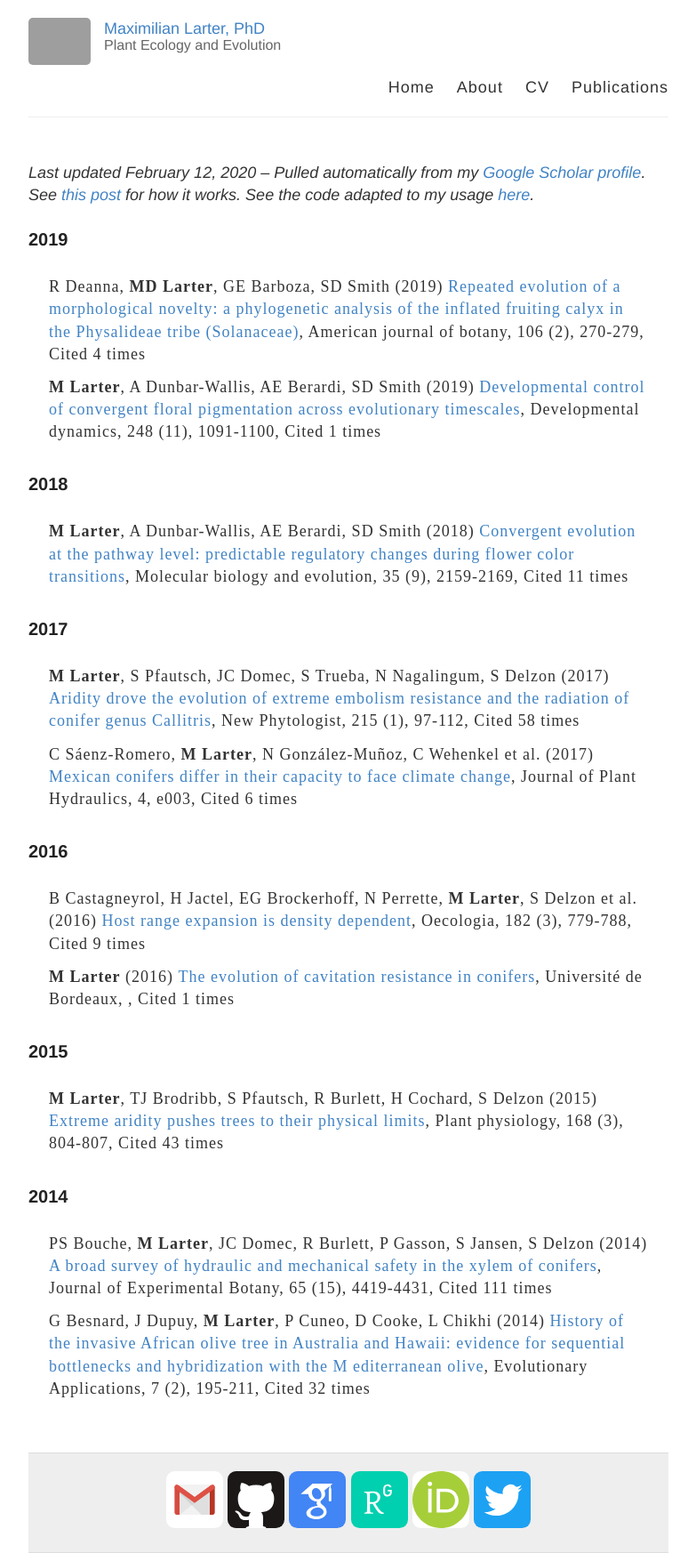
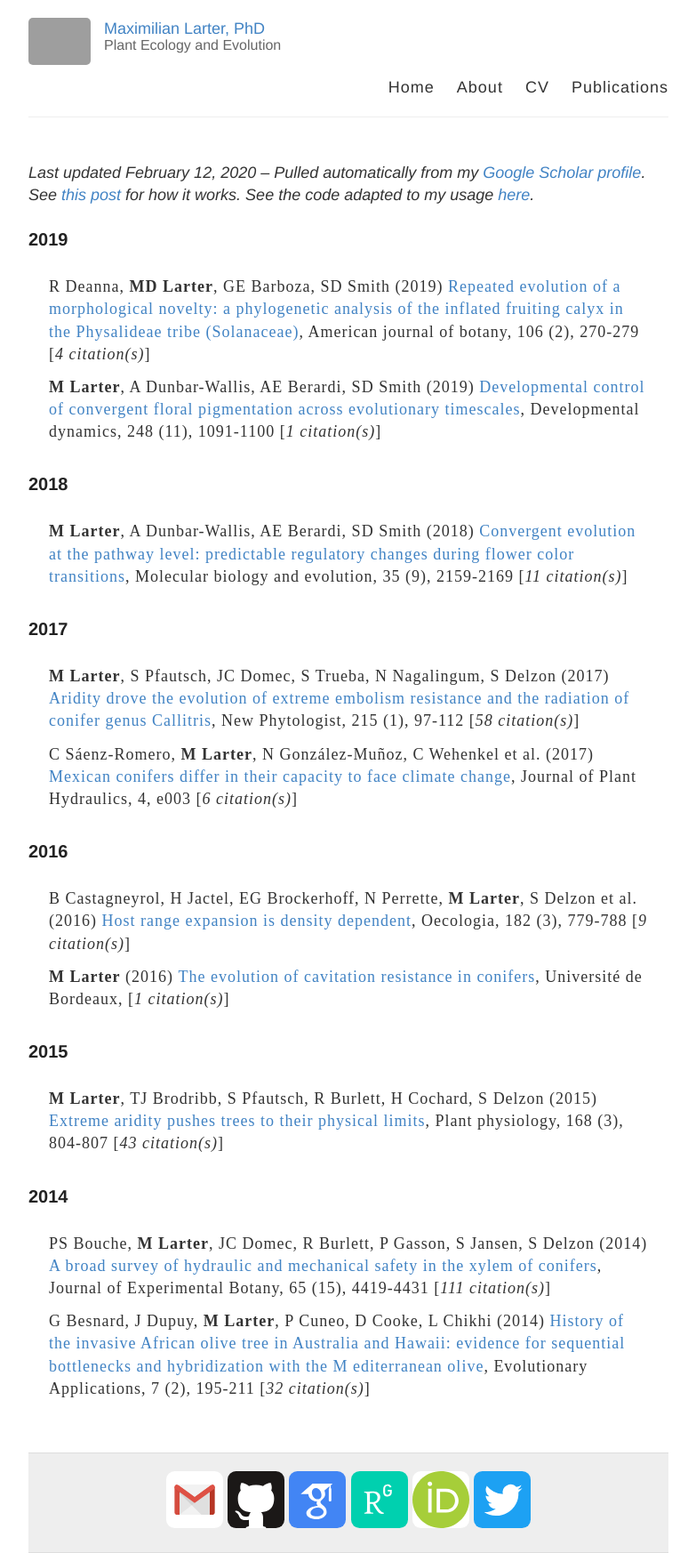
Before and after one commit to MaxLarter/maxlarter.github.io, a Jekyll site: the page publications/publications.html, which Jekyll copies as it is, in a window 1280 px wide. Shown: the whole page at 89% size, without its empty margins (248-1031 px from the left). Built offline with Jekyll 4.4.1, drawn with Linux system fonts in a browser that asks for light colours; grey boxes are pictures that could not be loaded.

Commit message:
changed citations tag

```diff
--- a/publications/publications.html
+++ b/publications/publications.html
@@ -43,31 +43,31 @@
 <p><i>Last updated February 12, 2020 &ndash; Pulled automatically from my <a href="https://scholar.google.com/citations?user=-WJKy_EAAAAJ&hl=en">Google Scholar profile</a>. See <a href="https://thackl.github.io/automatically-update-publications-with-R-scholar" target="_blank">this post</a> for how it works. See the code adapted to my usage <a href = "https://github.com/MaxLarter/maxlarter.github.io/blob/master/.R.Rmd" target="_blank">here</a>.</i></p>
 <h3>2019</h3>
 <table><tbody>
-<tr><td width="100%">R Deanna, <b>MD Larter</b>, GE Barboza, SD Smith (2019) <a href="https://scholar.google.com/scholar?oi=bibs&cluster=16499343858503107949&btnI=1&hl=en" target="_blank">Repeated evolution of a morphological novelty: a phylogenetic analysis of the inflated fruiting calyx in the Physalideae tribe (Solanaceae)</a>, American journal of botany, 106 (2), 270-279, Cited 4 times</td></tr>
-<tr><td width="100%"><b>M Larter</b>, A Dunbar-Wallis, AE Berardi, SD Smith (2019) <a href="https://scholar.google.com/scholar?oi=bibs&cluster=7438410019076898696&btnI=1&hl=en" target="_blank">Developmental control of convergent floral pigmentation across evolutionary timescales</a>, Developmental dynamics, 248 (11), 1091-1100, Cited 1 times</td></tr>
+<tr><td width="100%">R Deanna, <b>MD Larter</b>, GE Barboza, SD Smith (2019) <a href="https://scholar.google.com/scholar?oi=bibs&cluster=16499343858503107949&btnI=1&hl=en" target="_blank">Repeated evolution of a morphological novelty: a phylogenetic analysis of the inflated fruiting calyx in the Physalideae tribe (Solanaceae)</a>, American journal of botany, 106 (2), 270-279 [<i>4 citation(s)</i>]</td></tr>
+<tr><td width="100%"><b>M Larter</b>, A Dunbar-Wallis, AE Berardi, SD Smith (2019) <a href="https://scholar.google.com/scholar?oi=bibs&cluster=7438410019076898696&btnI=1&hl=en" target="_blank">Developmental control of convergent floral pigmentation across evolutionary timescales</a>, Developmental dynamics, 248 (11), 1091-1100 [<i>1 citation(s)</i>]</td></tr>
 </tbody></table>
 <h3>2018</h3>
 <table><tbody>
-<tr><td width="100%"><b>M Larter</b>, A Dunbar-Wallis, AE Berardi, SD Smith (2018) <a href="https://scholar.google.com/scholar?oi=bibs&cluster=11201834981456518859&btnI=1&hl=en" target="_blank">Convergent evolution at the pathway level: predictable regulatory changes during flower color transitions</a>, Molecular biology and evolution, 35 (9), 2159-2169, Cited 11 times</td></tr>
+<tr><td width="100%"><b>M Larter</b>, A Dunbar-Wallis, AE Berardi, SD Smith (2018) <a href="https://scholar.google.com/scholar?oi=bibs&cluster=11201834981456518859&btnI=1&hl=en" target="_blank">Convergent evolution at the pathway level: predictable regulatory changes during flower color transitions</a>, Molecular biology and evolution, 35 (9), 2159-2169 [<i>11 citation(s)</i>]</td></tr>
 </tbody></table>
 <h3>2017</h3>
 <table><tbody>
-<tr><td width="100%"><b>M Larter</b>, S Pfautsch, JC Domec, S Trueba, N Nagalingum, S Delzon (2017) <a href="https://scholar.google.com/scholar?oi=bibs&cluster=4804134455145345797&btnI=1&hl=en" target="_blank">Aridity drove the evolution of extreme embolism resistance and the radiation of conifer genus Callitris</a>, New Phytologist, 215 (1), 97-112, Cited 58 times</td></tr>
-<tr><td width="100%">C S&aacute;enz-Romero, <b>M Larter</b>, N Gonz&aacute;lez-Mu&ntilde;oz, C Wehenkel et al. (2017) <a href="https://scholar.google.com/scholar?oi=bibs&cluster=5266428869511454346&btnI=1&hl=en" target="_blank">Mexican conifers differ in their capacity to face climate change</a>, Journal of Plant Hydraulics, 4, e003, Cited 6 times</td></tr>
+<tr><td width="100%"><b>M Larter</b>, S Pfautsch, JC Domec, S Trueba, N Nagalingum, S Delzon (2017) <a href="https://scholar.google.com/scholar?oi=bibs&cluster=4804134455145345797&btnI=1&hl=en" target="_blank">Aridity drove the evolution of extreme embolism resistance and the radiation of conifer genus Callitris</a>, New Phytologist, 215 (1), 97-112 [<i>58 citation(s)</i>]</td></tr>
+<tr><td width="100%">C S&aacute;enz-Romero, <b>M Larter</b>, N Gonz&aacute;lez-Mu&ntilde;oz, C Wehenkel et al. (2017) <a href="https://scholar.google.com/scholar?oi=bibs&cluster=5266428869511454346&btnI=1&hl=en" target="_blank">Mexican conifers differ in their capacity to face climate change</a>, Journal of Plant Hydraulics, 4, e003 [<i>6 citation(s)</i>]</td></tr>
 </tbody></table>
 <h3>2016</h3>
 <table><tbody>
-<tr><td width="100%">B Castagneyrol, H Jactel, EG Brockerhoff, N Perrette, <b>M Larter</b>, S Delzon et al. (2016) <a href="https://scholar.google.com/scholar?oi=bibs&cluster=1773796631811663665,16343117280638727458&btnI=1&hl=en" target="_blank">Host range expansion is density dependent</a>, Oecologia, 182 (3), 779-788, Cited 9 times</td></tr>
-<tr><td width="100%"><b>M Larter</b> (2016) <a href="https://scholar.google.com/scholar?oi=bibs&cluster=12665305439204621830,4400578564590185328&btnI=1&hl=en" target="_blank">The evolution of cavitation resistance in conifers</a>, Universit&eacute; de Bordeaux, , Cited 1 times</td></tr>
+<tr><td width="100%">B Castagneyrol, H Jactel, EG Brockerhoff, N Perrette, <b>M Larter</b>, S Delzon et al. (2016) <a href="https://scholar.google.com/scholar?oi=bibs&cluster=1773796631811663665,16343117280638727458&btnI=1&hl=en" target="_blank">Host range expansion is density dependent</a>, Oecologia, 182 (3), 779-788 [<i>9 citation(s)</i>]</td></tr>
+<tr><td width="100%"><b>M Larter</b> (2016) <a href="https://scholar.google.com/scholar?oi=bibs&cluster=12665305439204621830,4400578564590185328&btnI=1&hl=en" target="_blank">The evolution of cavitation resistance in conifers</a>, Universit&eacute; de Bordeaux,  [<i>1 citation(s)</i>]</td></tr>
 </tbody></table>
 <h3>2015</h3>
 <table><tbody>
-<tr><td width="100%"><b>M Larter</b>, TJ Brodribb, S Pfautsch, R Burlett, H Cochard, S Delzon (2015) <a href="https://scholar.google.com/scholar?oi=bibs&cluster=12592353405320477884&btnI=1&hl=en" target="_blank">Extreme aridity pushes trees to their physical limits</a>, Plant physiology, 168 (3), 804-807, Cited 43 times</td></tr>
+<tr><td width="100%"><b>M Larter</b>, TJ Brodribb, S Pfautsch, R Burlett, H Cochard, S Delzon (2015) <a href="https://scholar.google.com/scholar?oi=bibs&cluster=12592353405320477884&btnI=1&hl=en" target="_blank">Extreme aridity pushes trees to their physical limits</a>, Plant physiology, 168 (3), 804-807 [<i>43 citation(s)</i>]</td></tr>
 </tbody></table>
 <h3>2014</h3>
 <table><tbody>
-<tr><td width="100%">PS Bouche, <b>M Larter</b>, JC Domec, R Burlett, P Gasson, S Jansen, S Delzon (2014) <a href="https://scholar.google.com/scholar?oi=bibs&cluster=7598971997742984615,1531316099610413598&btnI=1&hl=en" target="_blank">A broad survey of hydraulic and mechanical safety in the xylem of conifers</a>, Journal of Experimental Botany, 65 (15), 4419-4431, Cited 111 times</td></tr>
-<tr><td width="100%">G Besnard, J Dupuy, <b>M Larter</b>, P Cuneo, D Cooke, L Chikhi (2014) <a href="https://scholar.google.com/scholar?oi=bibs&cluster=7337423886656513929&btnI=1&hl=en" target="_blank">History of the invasive African olive tree in Australia and Hawaii: evidence for sequential bottlenecks and hybridization with the M editerranean olive</a>, Evolutionary Applications, 7 (2), 195-211, Cited 32 times</td></tr>
+<tr><td width="100%">PS Bouche, <b>M Larter</b>, JC Domec, R Burlett, P Gasson, S Jansen, S Delzon (2014) <a href="https://scholar.google.com/scholar?oi=bibs&cluster=7598971997742984615,1531316099610413598&btnI=1&hl=en" target="_blank">A broad survey of hydraulic and mechanical safety in the xylem of conifers</a>, Journal of Experimental Botany, 65 (15), 4419-4431 [<i>111 citation(s)</i>]</td></tr>
+<tr><td width="100%">G Besnard, J Dupuy, <b>M Larter</b>, P Cuneo, D Cooke, L Chikhi (2014) <a href="https://scholar.google.com/scholar?oi=bibs&cluster=7337423886656513929&btnI=1&hl=en" target="_blank">History of the invasive African olive tree in Australia and Hawaii: evidence for sequential bottlenecks and hybridization with the M editerranean olive</a>, Evolutionary Applications, 7 (2), 195-211 [<i>32 citation(s)</i>]</td></tr>
 </tbody></table>
     <div class="wrapper-footer">
  <div class="container">
```
Also changed, not shown: .R.Rmd.
